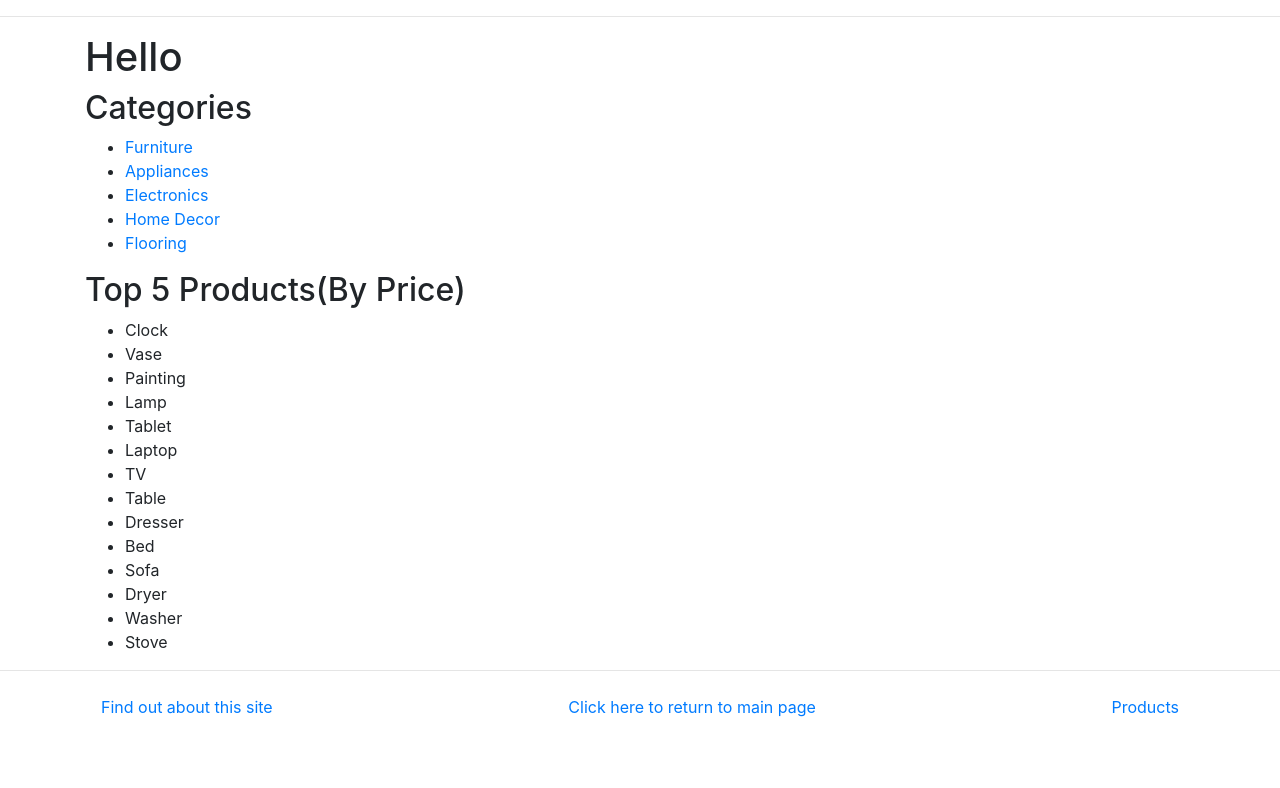
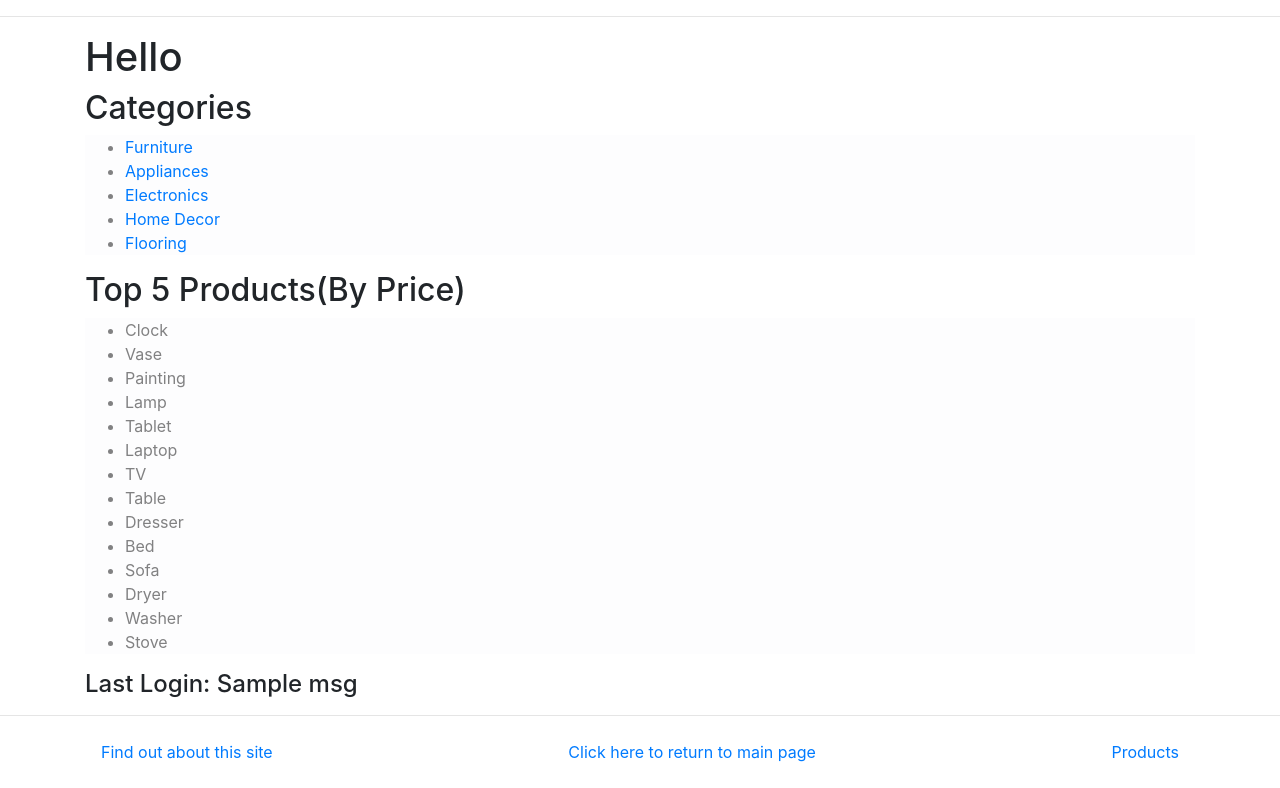
Before and after one commit to MonicaPakkamIsaac/Webstore, a Django app: template storeapp/templates/storeapp/index.html in a window 1280 px wide. Shown: the part 40-828 px from the top of the page. Before the commit the page ends 757 px from the top, so only its background shows below. Run offline with Django 3.2, Linux system fonts and the light colour scheme; a user stored in the database is signed in; data comes from the database, SQL or seed files in the repository; the template is opened without the code that fills it: values that come from a table or form of the project are taken from there, most other values are stand-ins (such as "Sample title", 1, 10 or a date in 2020); some libraries are stand-ins or nearby versions.

Commit message:
index.html is updated

```diff
--- a/storeapp/templates/storeapp/index.html
+++ b/storeapp/templates/storeapp/index.html
@@ -3,18 +3,21 @@
 {% block body_block %}
     {% if cat_list %}
         <h2>Categories</h2>
-        <ul>
+        <ul class="list-group-item-light">
             {% for cat  in cat_list %}
                 <li> <a href="{% url 'storeapp:detail' cat.id %}">{{ cat.name }} </a></li>
             {% endfor %}
         </ul>
         {% if pro_list %}
             <h2>Top 5 Products(By Price)</h2>
-            <ul>
+            <ul class="list-group-item-light">
                 {% for pro  in pro_list %}
                     <li> {{ pro}} </li>
                 {% endfor %}
             </ul>
+            {% if request.user.is_authenticated %}
+                <h4>Last Login: {{ msg }}</h4>
+            {% endif %}
         {% else %}
             <strong>There are no available Products!</strong>
         {% endif %}
```
